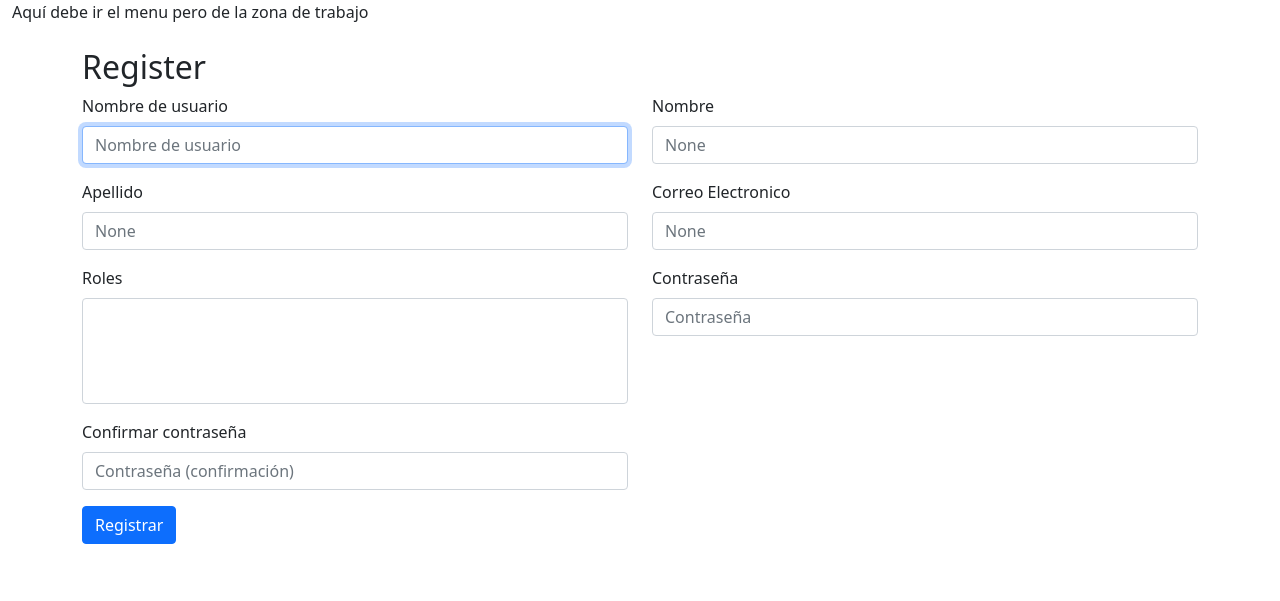
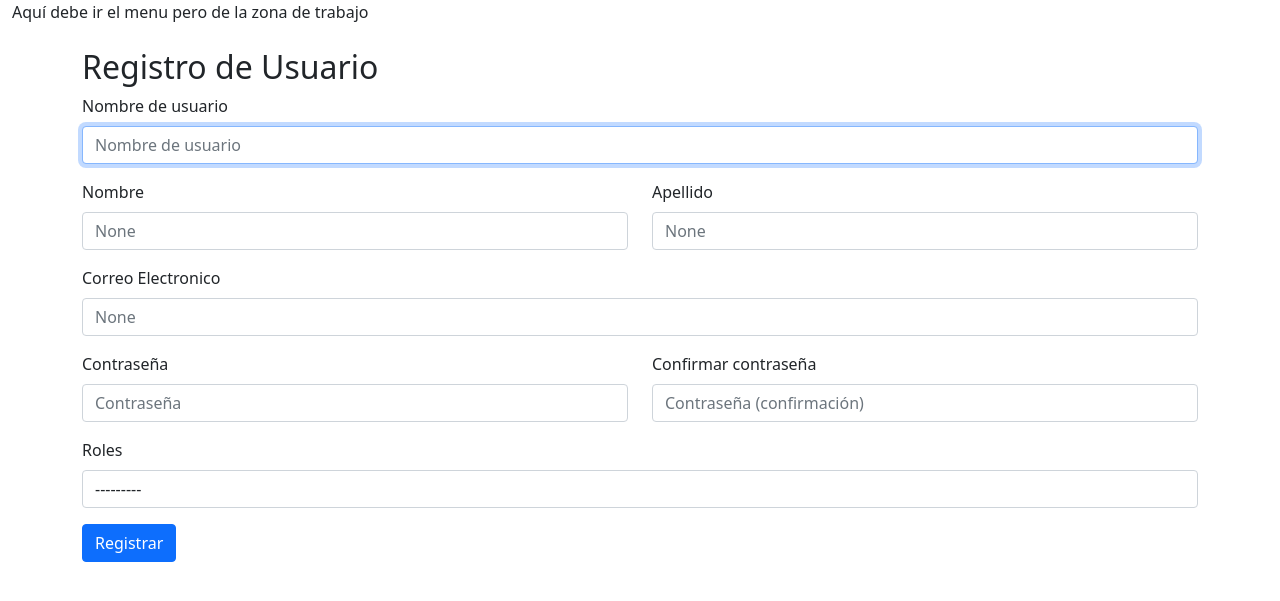
Before and after one commit to AlejandroFlores004/MAJENCOSYS, a Django app: page /admon_usuarios/formulario_usuario in a window 1280 px wide. Shown: the top 601 px of the page. Run offline with Django 4.2, Linux system fonts and the light colour scheme; lists and menus that the app fills with data are empty; some libraries are stand-ins or nearby versions.

Commit message:
Ligeros cambios dvisuales

```diff
--- a/user/forms.py
+++ b/user/forms.py
@@ -1,16 +1,23 @@
 # forms.py
 from django import forms
 from django.contrib.auth.forms import UserCreationForm
-from django.contrib.auth.models import User
+from django.contrib.auth.models import User, Group
 
 class userForm(UserCreationForm):
     first_name = forms.CharField(max_length=30, widget=forms.TextInput(attrs={'class': 'form-control', 'placeholder': 'First Name'}))
     last_name = forms.CharField(max_length=30, widget=forms.TextInput(attrs={'class': 'form-control', 'placeholder': 'Last Name'}))
     email = forms.EmailField(widget=forms.EmailInput(attrs={'class': 'form-control', 'placeholder': 'Email'}))
 
+    # Agregar el campo 'groups' como un select de múltiples opciones
+    groups = forms.ModelChoiceField(
+        queryset=Group.objects.all(),
+        widget=forms.Select(attrs={'class': 'form-select'}),
+        required=True
+    )
+
     class Meta:
         model = User
-        fields = ('username', 'first_name', 'last_name', 'email', 'groups','password1', 'password2')
+        fields = ('username', 'first_name', 'last_name', 'email', 'groups', 'password1', 'password2')
 
     def __init__(self, *args, **kwargs):
         super().__init__(*args, **kwargs)
--- a/user/templates/usuarioForm.html
+++ b/user/templates/usuarioForm.html
@@ -1,57 +1,50 @@
-<!-- usuarioForm.html -->
 {% extends "baseMainWorkflow.html" %}
 
 {% block title %}Crear Usuario{% endblock title %}
 
 {% block content %}
     <div class="container mt-4">
-        <h2>Register</h2>
+        <h2>Registro de Usuario</h2>
         <form method="POST">
             {% csrf_token %}
 
             <div class="row">
                 <!-- Username -->
-                <div class="col-md-6 mb-3">
+                <div class="col-md-12 mb-3">
                     <label for="{{ form.username.id_for_label }}" class="form-label">Nombre de usuario</label>
                     {{ form.username }}
                 </div>
+            </div>
 
+            <div class="row">
                 <!-- First Name -->
                 <div class="col-md-6 mb-3">
                     <label for="{{ form.first_name.id_for_label }}" class="form-label">Nombre</label>
                     {{ form.first_name }}
                 </div>
-            </div>
 
-            <div class="row">
                 <!-- Last Name -->
                 <div class="col-md-6 mb-3">
                     <label for="{{ form.last_name.id_for_label }}" class="form-label">Apellido</label>
                     {{ form.last_name }}
                 </div>
+            </div>
 
+            <div class="row">
                 <!-- Email -->
-                <div class="col-md-6 mb-3">
+                <div class="col-md-12 mb-3">
                     <label for="{{ form.email.id_for_label }}" class="form-label">Correo Electronico</label>
                     {{ form.email }}
                 </div>
             </div>
 
             <div class="row">
-                <!-- Roles -->
-                <div class="col-md-6 mb-3">
-                    <label for="{{ form.groups.id_for_label }}" class="form-label">Roles</label>
-                    {{ form.groups }}
-                </div>
-
                 <!-- Password -->
                 <div class="col-md-6 mb-3">
                     <label for="{{ form.password1.id_for_label }}" class="form-label">Contraseña</label>
                     {{ form.password1 }}
                 </div>
-            </div>
 
-            <div class="row">
                 <!-- Confirm Password -->
                 <div class="col-md-6 mb-3">
                     <label for="{{ form.password2.id_for_label }}" class="form-label">Confirmar contraseña</label>
@@ -59,6 +52,14 @@
                 </div>
             </div>
 
+            <div class="row">
+                <!-- Roles -->
+                <div class="col-md-12 mb-3">
+                    <label for="{{ form.groups.id_for_label }}" class="form-label">Roles</label>
+                    {{ form.groups }}
+                </div>
+            </div>
+
             <button type="submit" class="btn btn-primary">Registrar</button>
         </form>
     </div>
--- a/user/views.py
+++ b/user/views.py
@@ -12,6 +12,7 @@ def userMain(request):
         "usuarios" : users,
         "grupos" : groups
     }
+
     return render(request,'usuarioMain.html',objects)
 
 
```
Also changed, not shown: user/templates/usuarioMain.html (+3 -6 lines).
